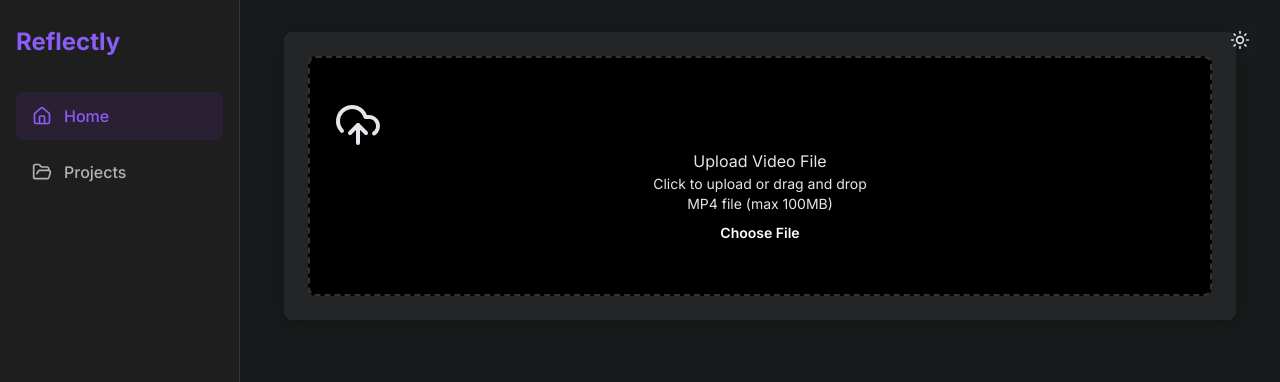
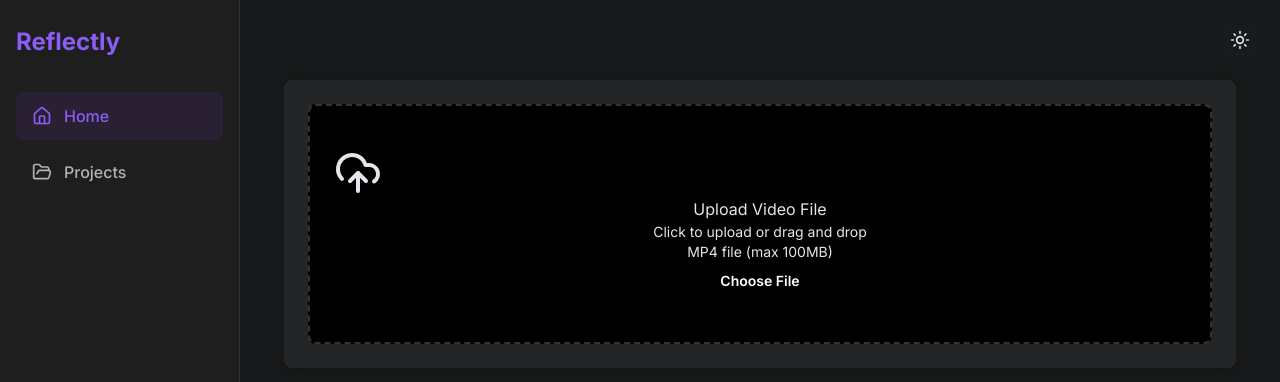
Before and after one commit to ShaikMoosa/Reflectly, a Next.js app: page / in a window 1280 px wide. Shown: the top 382 px of the page. Built offline with nearby package versions, Linux system fonts and the light colour scheme.

Commit message:
Update app-container padding (60px top, 24px bottom)

```diff
--- a/app/globals.css
+++ b/app/globals.css
@@ -1113,7 +1113,7 @@ main {
   max-width: 1200px;
   margin: 0 auto;
   gap: 20px;
-  padding: 12px 24px 60px;
+  padding: 60px 24px 24px;
   width: 100%;
 }
 
```
